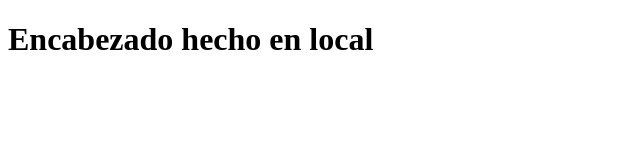
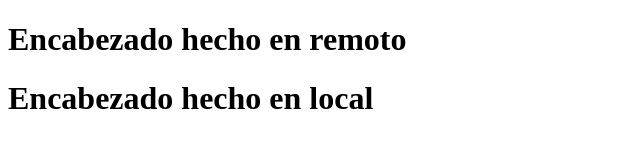
Before and after one commit to AdrianRCV/prueba01, a plain HTML site: page index.html in a window 1280 px wide. Shown: the whole page, without its empty margins (0-640 px from the left). Drawn offline with Linux system fonts and the light colour scheme.

Commit message:
Update index.html

```diff
--- a/index.html
+++ b/index.html
@@ -6,6 +6,7 @@
     <title>Document</title>
 </head>
 <body>
+    <h1>Encabezado hecho en remoto</h1>
     <h1>Encabezado hecho en local</h1>
 </body>
 </html>
```
